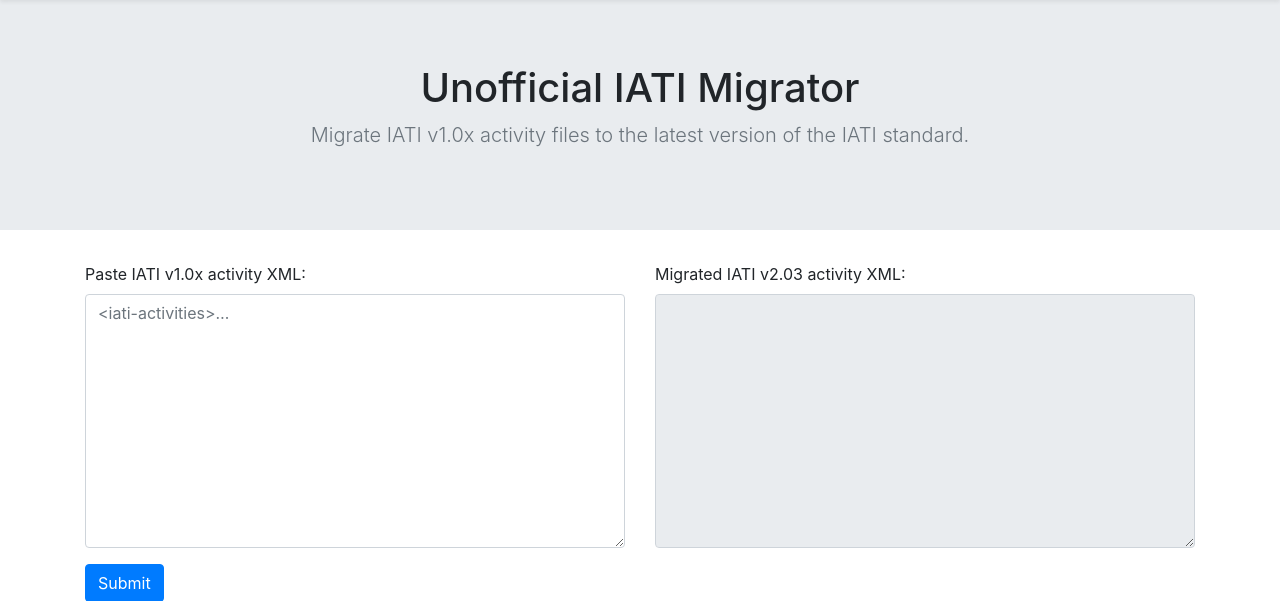
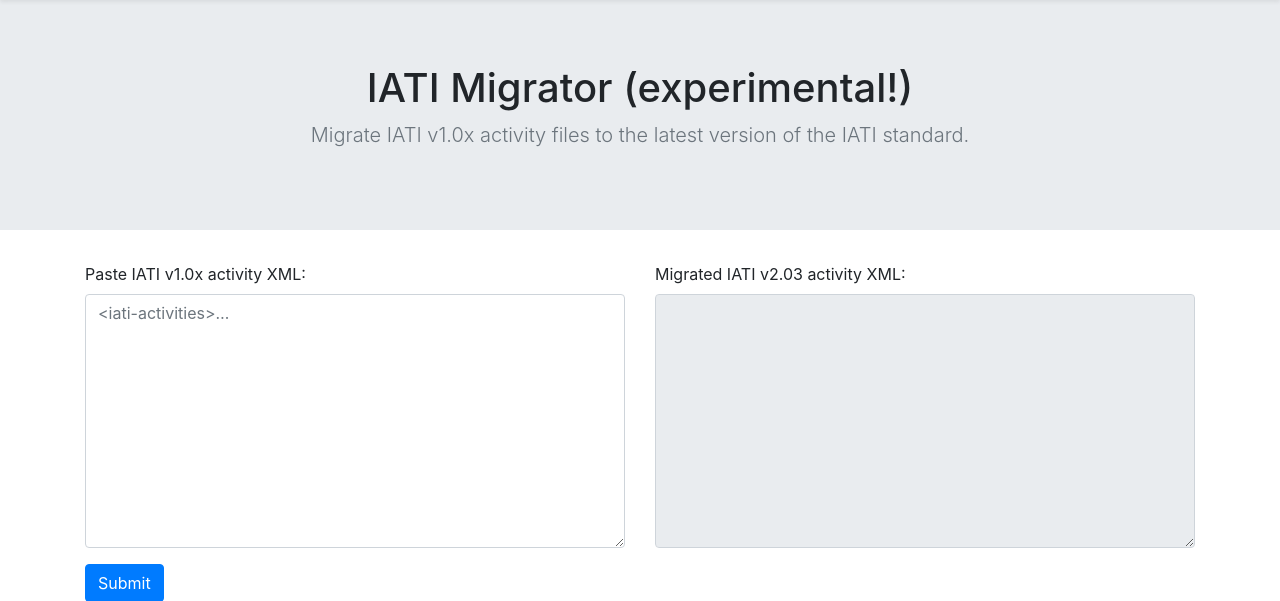
Before and after one commit to andylolz/iati-migrator, a Flask app: page / in a window 1280 px wide. Shown: the part 56-657 px from the top of the page. Run offline with Flask 2, Linux system fonts and the light colour scheme; parts of the project's set-up code (start-up, migrations or seed data) failed here and were passed over; some libraries are stand-ins or nearby versions.

Commit message:
Unofficial -> experimental

```diff
--- a/iati_migrator/templates/layout.html
+++ b/iati_migrator/templates/layout.html
@@ -3,11 +3,11 @@
   <head>
     <meta charset="utf-8">
     <meta name="viewport" content="width=device-width, initial-scale=1, shrink-to-fit=no">
-    <meta name="description" content="{% block meta_description %}An unofficial IATI migrator for upgrading IATI v1.0x data.{% endblock %}">
+    <meta name="description" content="{% block meta_description %}An experimental IATI migrator for upgrading IATI v1.0x data.{% endblock %}">
     <meta name="author" content="{% block meta_author %}Andy Lulham{% endblock %}">
     <title>{% block page_title %}
 
-    Unofficial IATI Migrator
+    IATI Migrator (experimental!)
 
     {% endblock %}</title>
 
--- a/iati_migrator/templates/public/home.html
+++ b/iati_migrator/templates/public/home.html
@@ -5,7 +5,7 @@
 {% block content %}
 <section class="jumbotron text-center">
   <div class="container">
-    <h1 class="jumbotron-heading">Unofficial IATI Migrator</h1>
+    <h1 class="jumbotron-heading">IATI Migrator (experimental!)</h1>
     <p class="lead text-muted">Migrate IATI v1.0x activity files to the latest version of the IATI standard.</p>
   </div>
 </section>
```
Also changed, not shown: 2 other files.
